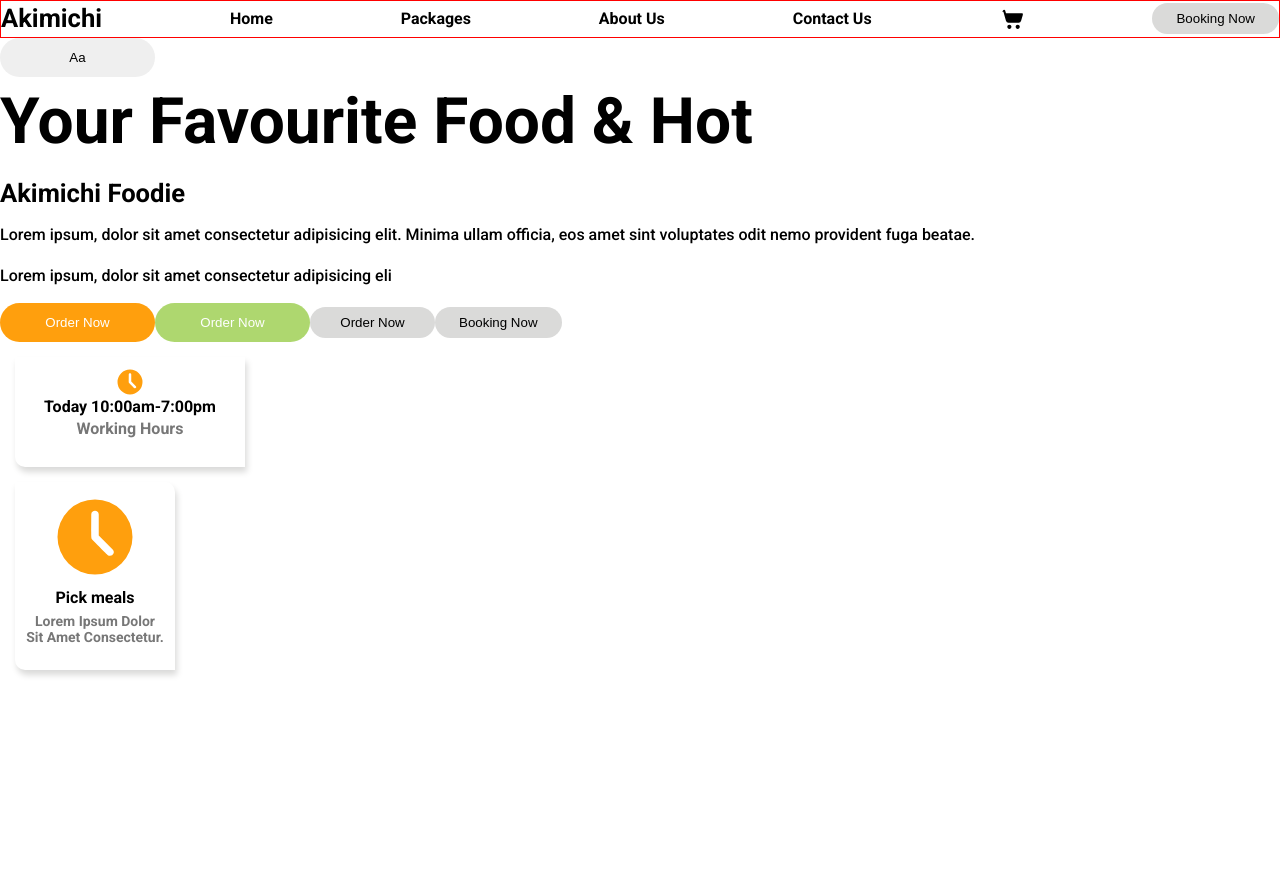
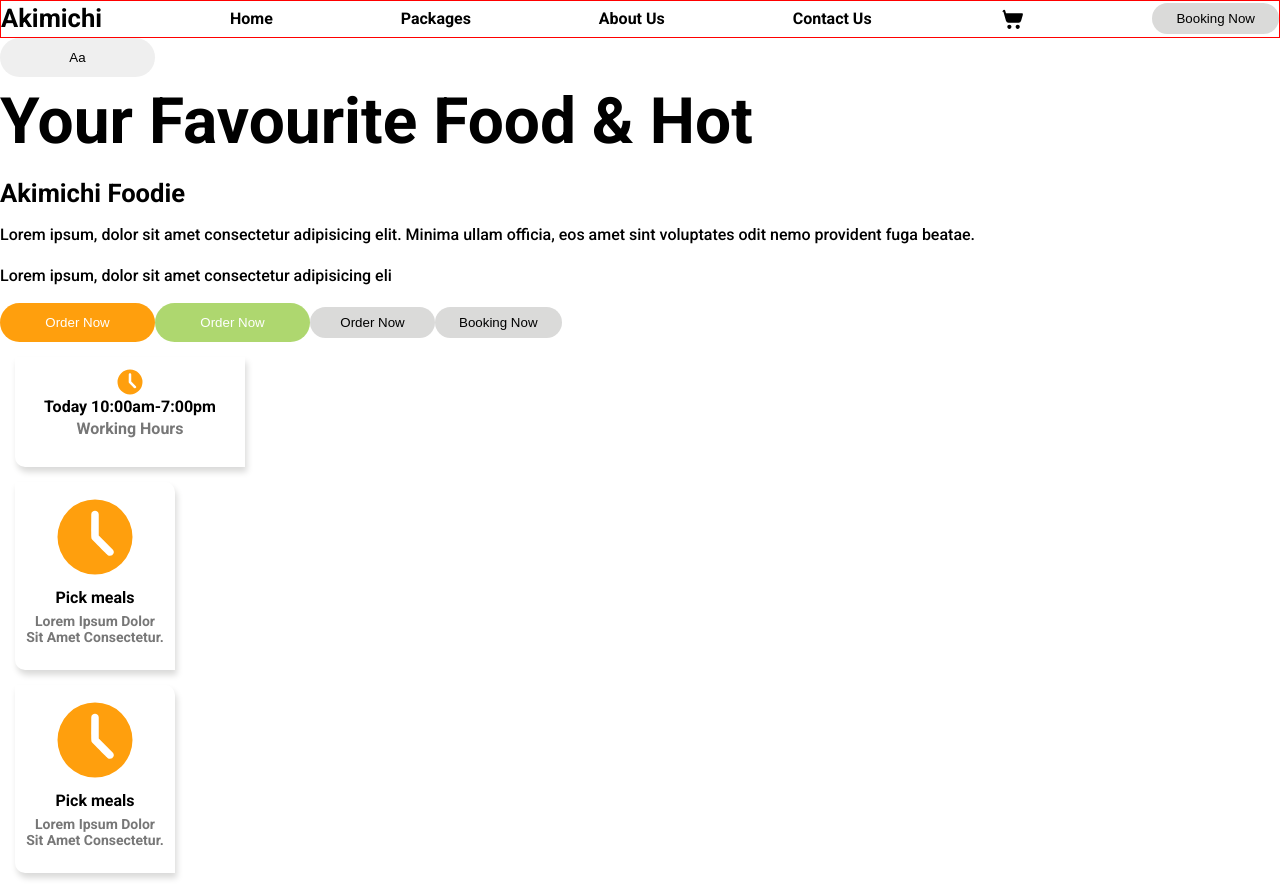
Before and after one commit to kellycsantos/akimichi-foodie, a React (Vite) app: page / in a window 1280 px wide. Before the commit the page ends 800 px from the top, so only its background shows below. Built offline with nearby package versions, Linux system fonts and the light colour scheme.

Commit message:
Add variante de card clicavel

```diff
--- a/src/App.tsx
+++ b/src/App.tsx
@@ -49,6 +49,7 @@ function App() {
       <Button variant='booking' value='booking now'/>
       <Card variant='info' icon={iconClock} title='Today 10:00am-7:00pm' description='working hours'/>
       <Card variant='about' icon={iconClock} title='Pick meals' description=' Lorem ipsum dolor sit amet consectetur.'/>
+      <Card variant='about clickable' icon={iconClock} title='Pick meals' description=' Lorem ipsum dolor sit amet consectetur.'/>
 
     </>
   )
--- a/src/components/Card/Card.css
+++ b/src/components/Card/Card.css
@@ -14,6 +14,9 @@
 .card:hover{
     box-shadow: 2px 5px 8px var(--medium-gray);
     cursor:text;
+}
+.card.clickable:hover{
+    cursor: pointer;
 }
 
 .card .description{
```
Also changed, not shown: 1 other file (tests, documents, lock files or other folders).
